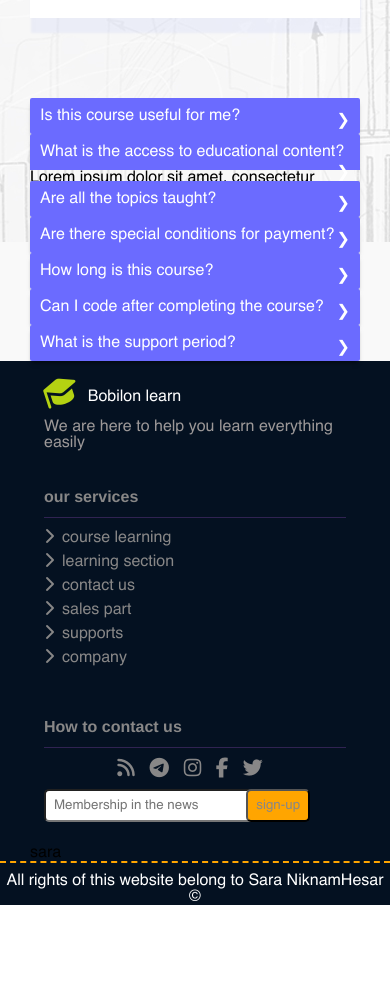
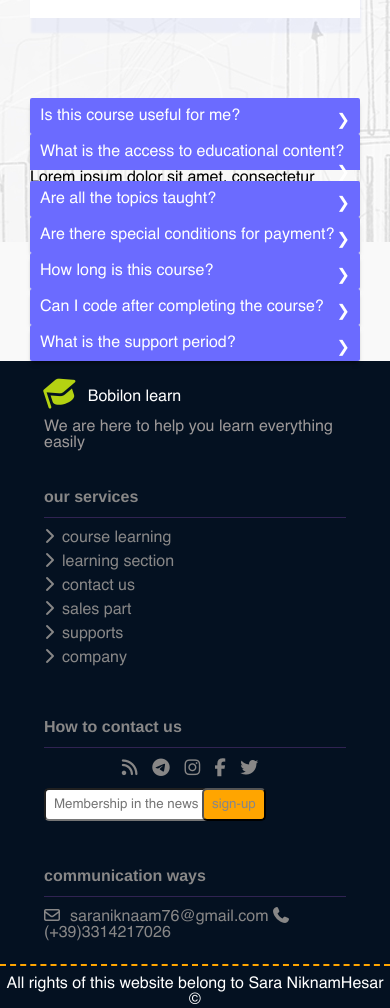
Before and after one commit to SaraNiknamHesar/businessWebsite, a plain HTML site: page index.html in a window 390 px wide. Shown: the part 8933-9941 px from the top of the page. Before the commit the page ends 9838 px from the top, so only its background shows below. Drawn offline with Linux system fonts and the light colour scheme; a script that the page names is missing; files whose address does not match are found by name.

Commit message:
start_footer_section_part_four_communication_part

```diff
--- a/assets/css/_footer.css
+++ b/assets/css/_footer.css
@@ -1,6 +1,5 @@
 .footer-section-bg {
     background-color: #041121;
-    min-height: 300px;
 }
 
 .copy-right {
@@ -38,7 +37,7 @@
     padding: 23px 14px;
 }
 
-.footer-section-wrapper .footer-services h6, .footer-contact-us h6 {
+.footer-section-wrapper .footer-services h6, .footer-contact-us h6,.footer-communication-via-social h6 {
     font-size: 16px;
     border-bottom: 1px solid #302352;
     padding-bottom: 11px;
@@ -98,8 +97,7 @@
 }
 
 .footer-section-wrapper .footer-contact-us ul a i {
-    font-size: 20px;
-
+    font-size: 18px;
     margin-top: 10px;
 }
 
@@ -118,7 +116,7 @@
 }
 
 .footer-section-wrapper .footer-contact-us .news-sign-up input.absolute {
-    left: 67%;
+    left: 158px;
     background-color: orange;
     border-radius: 5px;
 }
@@ -127,3 +125,27 @@
     outline: 0;
 
 }
+.footer-section-wrapper .footer-communication-via-social{
+    color: #888787;
+    padding: 23px 14px;
+
+}
+.footer-section-wrapper .footer-communication-via-social ul{
+    padding-top: 10px;
+}
+.footer-section-wrapper .footer-communication-via-social ul li{
+   margin-bottom: 5px;
+}
+.footer-section-wrapper .footer-communication-via-social ul a i{
+    padding-right: 10px;
+    color: #888787;
+}.footer-section-wrapper .footer-communication-via-social ul a{
+     color: #888787;
+ }
+ @media screen and (max-width: 576px){
+     .footer-section-wrapper .footer-contact-us .news-sign-up input.absolute {
+         left: 158px;
+         background-color: orange;
+         border-radius: 5px;
+     }
+ }
--- a/index.html
+++ b/index.html
@@ -643,13 +643,13 @@
         <div class="row footer-section-bg">
             <div class="container">
                 <div class="row">
-                    <div class="col-12 col-sm-12 col-md-3 col-lg-3 col-xl-3 col-xxl-3">
+                    <div class="col-12 col-sm-12 col-md-6 col-lg-3 col-xl-3 col-xxl-3">
                         <div class="footer-description">
                             <a href="#"><i class="fa-solid fa-graduation-cap"></i>Bobilon learn</a>
                             <p>We are here to help you learn everything easily</p>
                         </div>
                     </div>
-                    <div class="col-12 col-sm-12 col-md-3 col-lg-3 col-xl-3 col-xxl-3">
+                    <div class="col-12 col-sm-12 col-md-6 col-lg-3 col-xl-3 col-xxl-3">
                         <div class="footer-services">
                             <h6>our services</h6>
                             <ul>
@@ -662,7 +662,7 @@
                             </ul>
                         </div>
                     </div>
-                    <div class="col-12 col-sm-12 col-md-3 col-lg-3 col-xl-3 col-xxl-3">
+                    <div class="col-12 col-sm-12 col-md-6 col-lg-3 col-xl-3 col-xxl-3">
                         <div class="footer-contact-us">
                             <h6>How to contact us</h6>
                             <ul>
@@ -679,7 +679,16 @@
                             </form>
                         </div>
                     </div>
-                    <div class="col-12 col-sm-12 col-md-3 col-lg-3 col-xl-3 col-xxl-3">sara</div>
+                    <div class="col-12 col-sm-12 col-md-6 col-lg-3 col-xl-3 col-xxl-3">
+                        <div class="footer-communication-via-social">
+                            <h6>communication ways</h6>
+                            <ul>
+                                <a href=""><i class="fa-regular fa-envelope"></i>saraniknaam76@gmail.com</a>
+                                <a href=""><i class="fa-solid fa-phone"></i>(+39)3314217026</a>
+
+                            </ul>
+                        </div>
+                    </div>
                 </div>
             </div>
             <div class="copy-right align-center">All rights of this website belong to Sara NiknamHesar ©</div>
```
